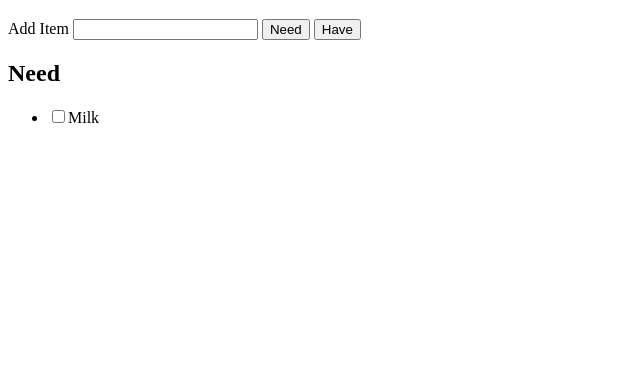
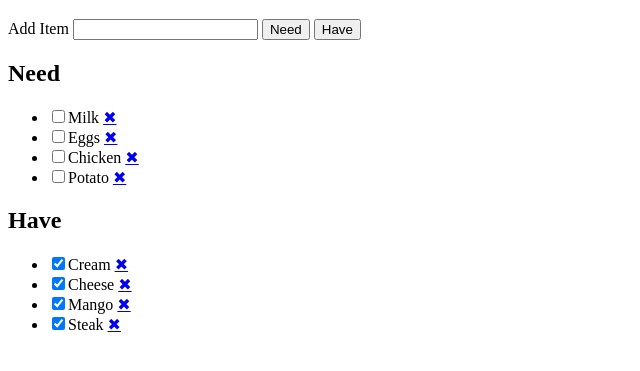
Before and after one commit to DevBrianKE/Wk3-Code-Challenge, a plain HTML site: page index.html in a window 1280 px wide. Shown: the part 61-432 px from the top of the page, without its empty margins (0-640 px from the left). Drawn offline with Linux system fonts and the light colour scheme.

Commit message:
Added shopping list project

```diff
--- a/index.html
+++ b/index.html
@@ -16,7 +16,17 @@
     </form>
     <h2>Need</h2>
     <ul class="=List">
-        <li><input type="checkbox" name="Item">Milk</li>
+        <li><input type="checkbox" name="Item">Milk  <a href="#">&#10006;</a> </li>
+        <li><input type="checkbox" name="Item">Eggs  <a href="#">&#10006;</a> </li>
+        <li><input type="checkbox" name="Item">Chicken  <a href="#">&#10006;</a> </li>
+        <li><input type="checkbox" name="Item">Potato  <a href="#">&#10006;</a> </li>
+    </ul>
+    <h2>Have</h2>
+    <ul class="=List">
+        <li><input type="checkbox" name="Item" checked>Cream  <a href="#">&#10006;</a> </li>
+        <li><input type="checkbox" name="Item" checked>Cheese  <a href="#">&#10006;</a> </li>
+        <li><input type="checkbox" name="Item" checked>Mango  <a href="#">&#10006;</a> </li>
+        <li><input type="checkbox" name="Item" checked>Steak  <a href="#">&#10006;</a> </li>
     </ul>
 
     <script src="index.js"></script>
```
